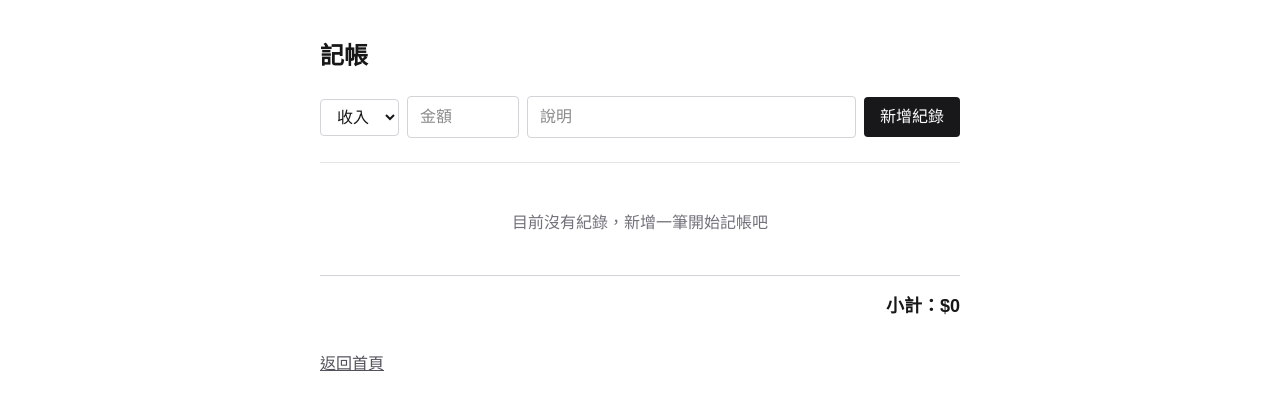
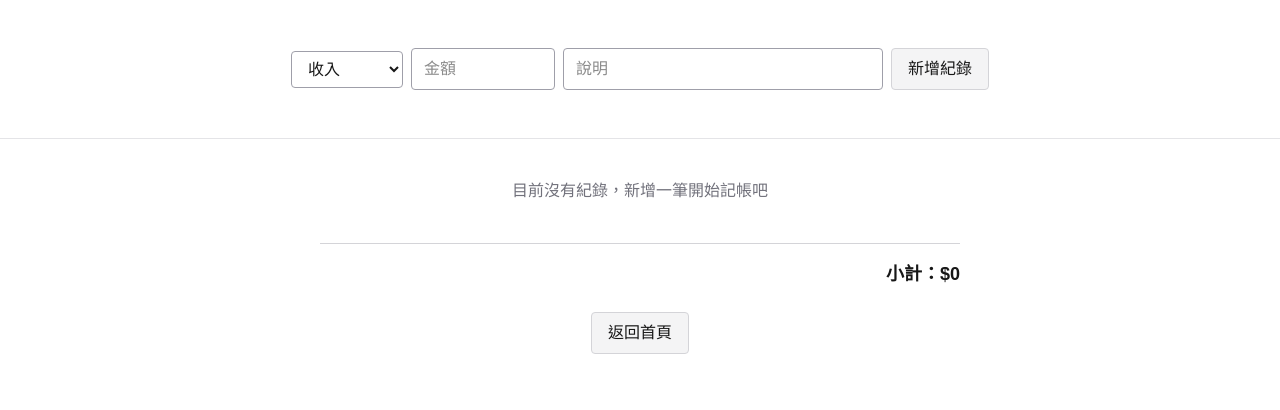
Before and after one commit to muchuanhung/wehelp-accounting, a Next.js app: page /accounting in a window 1280 px wide. Shown: the top 410 px of the page. Built offline with nearby package versions, Linux system fonts and the light colour scheme.

Commit message:
style: 記帳頁與表單依設計稿調整版面並支援 RWD

```diff
--- a/src/app/accounting/page.tsx
+++ b/src/app/accounting/page.tsx
@@ -9,14 +9,21 @@ export default function AccountingPage() {
   const { records, addRecord, removeRecord, total } = useRecords();
 
   return (
-    <main className="mx-auto w-full max-w-2xl px-4 py-10">
-      <h1 className="mb-6 text-2xl font-bold">記帳</h1>
-      <Form onAdd={addRecord} />
-      <hr className="my-6 border-zinc-200" />
-      <List records={records} total={total} onRemove={removeRecord} />
-      <Link href="/" className="mt-8 inline-block text-zinc-600 underline">
-        返回首頁
-      </Link>
+    <main className="w-full pb-10">
+      <div className="border-b border-zinc-200 px-4 py-8 sm:py-12">
+        <Form onAdd={addRecord} />
+      </div>
+      <div className="mx-auto max-w-2xl px-4 pt-4">
+        <List records={records} total={total} onRemove={removeRecord} />
+      </div>
+      <div className="mt-6 text-center">
+        <Link
+          href="/"
+          className="inline-block rounded-sm border border-zinc-300 bg-zinc-100 px-4 py-2 hover:bg-zinc-200"
+        >
+          返回首頁
+        </Link>
+      </div>
     </main>
   );
 }
--- a/src/components/accounting/Form.tsx
+++ b/src/components/accounting/Form.tsx
@@ -23,11 +23,11 @@ export default function Form({ onAdd }: FormProps) {
   };
 
   return (
-    <form onSubmit={handleSubmit} className="flex flex-wrap items-center gap-2">
+    <form onSubmit={handleSubmit} className="flex flex-wrap items-center justify-center gap-2">
       <select
         value={type}
         onChange={(e) => setType(e.target.value as RecordType)}
-        className="rounded border border-zinc-300 px-3 py-2"
+        className="w-28 rounded border border-zinc-400 px-3 py-2"
         aria-label="收支類型"
       >
         <option value="income">收入</option>
@@ -39,7 +39,7 @@ export default function Form({ onAdd }: FormProps) {
         value={amount}
         onChange={(e) => setAmount(e.target.value)}
         placeholder="金額"
-        className="w-28 rounded border border-zinc-300 px-3 py-2"
+        className="w-36 rounded border border-zinc-400 px-3 py-2"
         aria-label="金額"
         required
       />
@@ -48,13 +48,13 @@ export default function Form({ onAdd }: FormProps) {
         value={description}
         onChange={(e) => setDescription(e.target.value)}
         placeholder="說明"
-        className="flex-1 rounded border border-zinc-300 px-3 py-2"
+        className="w-full rounded border border-zinc-400 px-3 py-2 sm:w-80"
         aria-label="說明"
         required
       />
       <button
         type="submit"
-        className="rounded bg-zinc-900 px-4 py-2 text-white hover:bg-zinc-700"
+        className="rounded-sm border border-zinc-300 bg-zinc-100 px-4 py-2 hover:bg-zinc-200"
       >
         新增紀錄
       </button>
```
